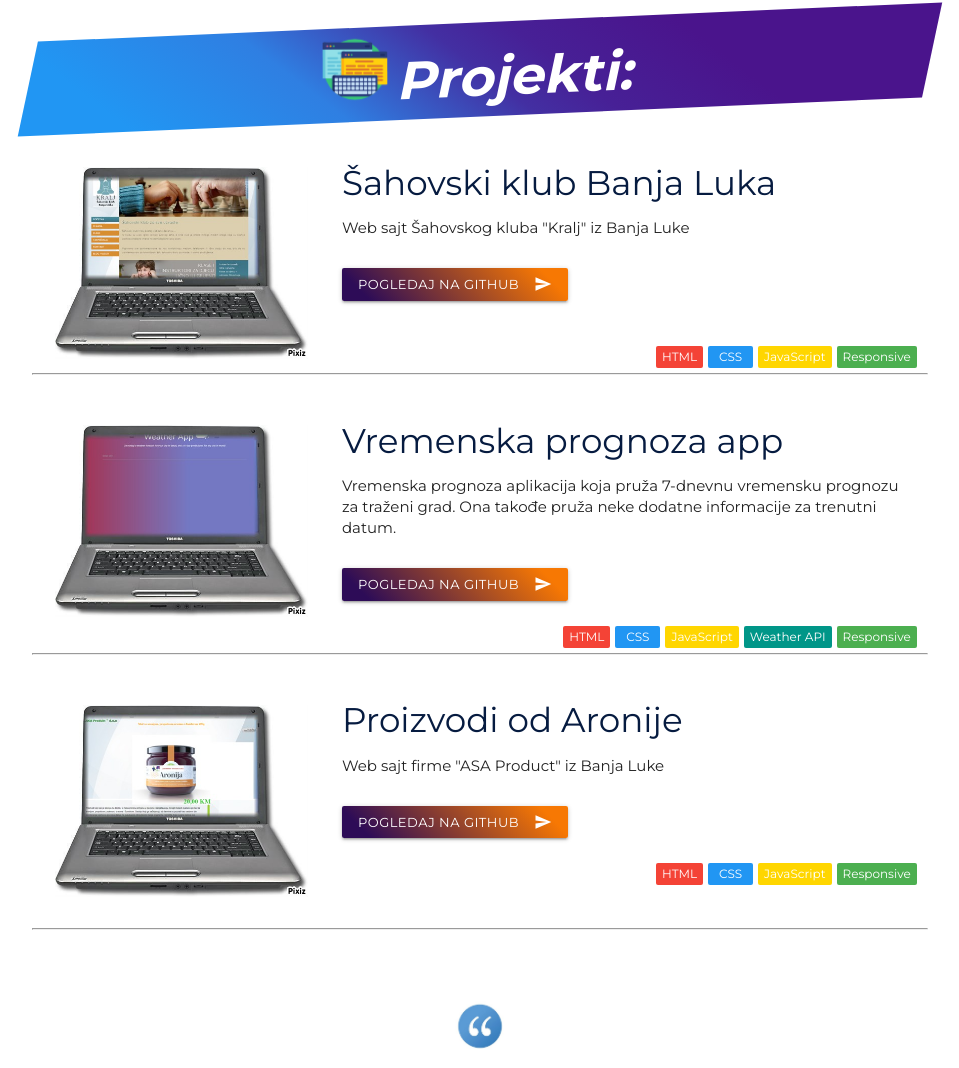
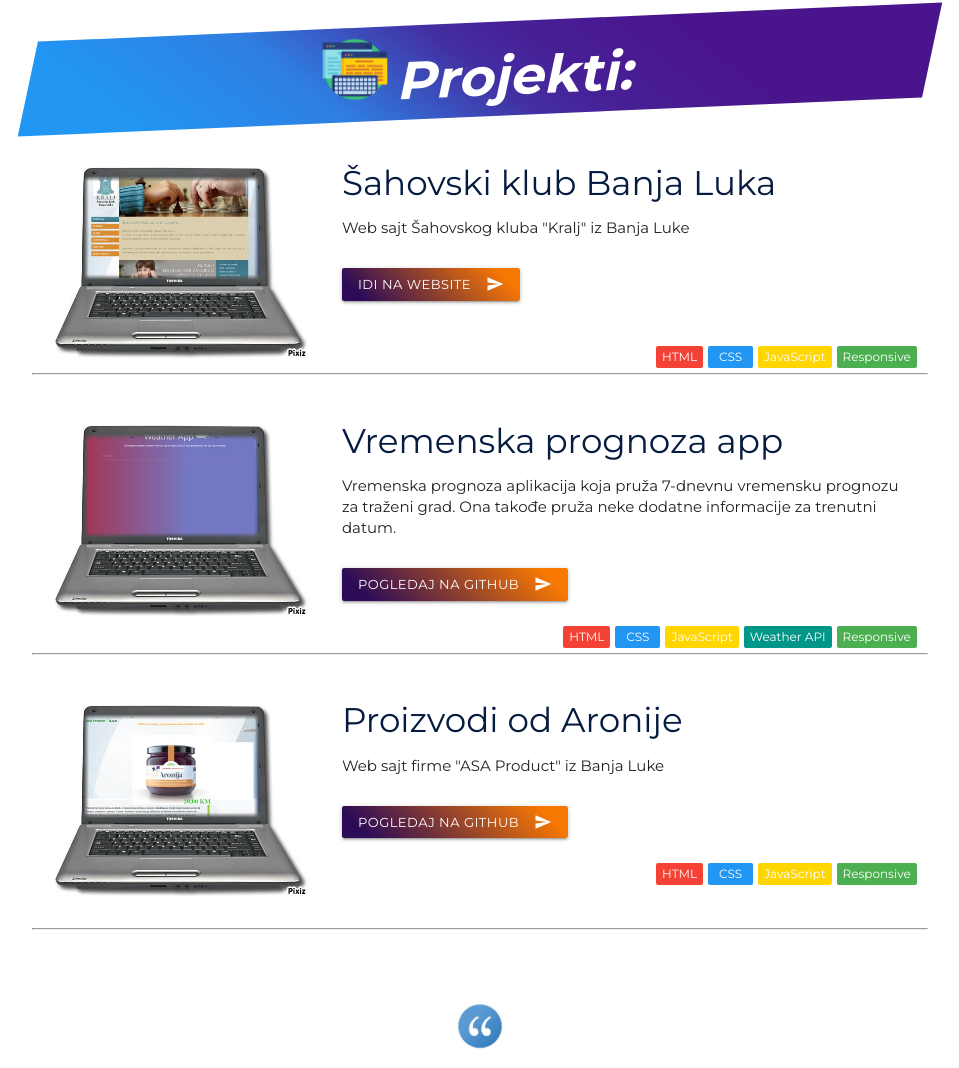
Before and after one commit to BranislavDrljaca/Moj-portfolio, a website: page index.html in a window 1280 px wide. Shown: the part 2261-3329 px from the top of the page, without its empty margins (160-1119 px from the left). Drawn offline with nearby package versions, Linux system fonts and the light colour scheme.

Commit message:
Update index.html

```diff
--- a/index.html
+++ b/index.html
@@ -104,7 +104,7 @@
                 <div class="col s12 m12 l12 xl8">
                     <h4 class="projecttitle">Šahovski klub Banja Luka</h4>
                     <p class="projectdesc">Web sajt Šahovskog kluba "Kralj" iz Banja Luke</p>
-                    <a href="https://branislavdrljaca.github.io/sahovski-klub/" target="_blank" class="waves-effect waves-light btn-small gotobtn"><i class="material-icons right">send</i>POGLEDAJ NA GITHUB</a>
+                    <a href="https://branislavdrljaca.github.io/sahovski-klub/" target="_blank" class="waves-effect waves-light btn-small gotobtn"><i class="material-icons right">send</i>IDI NA WEBSITE</a>
                     <div class="badgeextra left-align">
                         <span class="new badge green" data-badge-caption="Responsive"></span>
 
```
